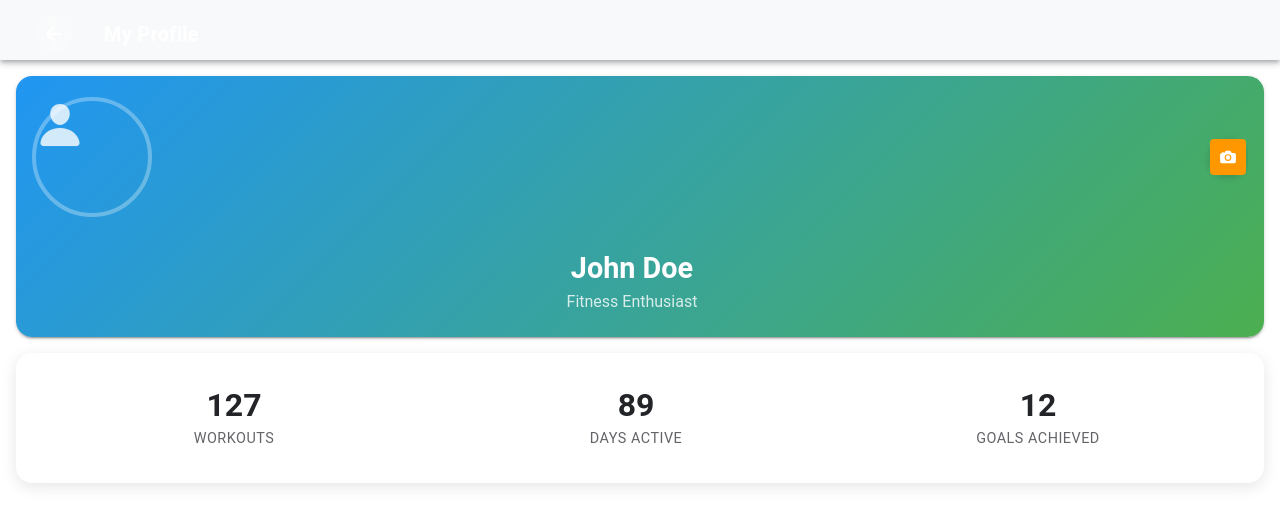
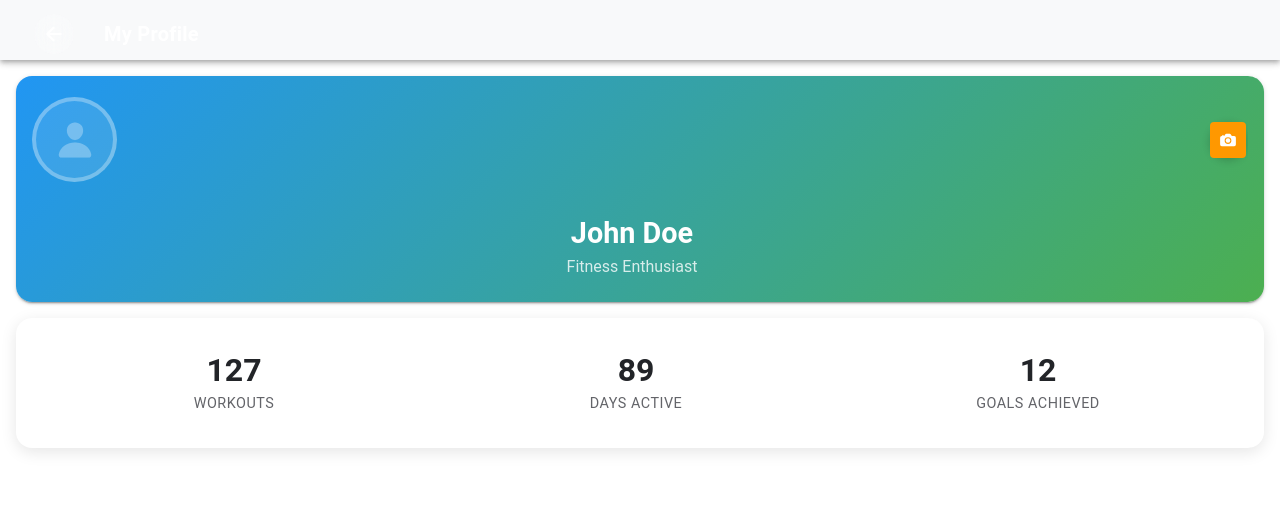
Before and after one commit to brentmaggard/ironforge-ionic, a React (Vite) app: page /profile in a window 1280 px wide. Shown: the top 526 px of the page. Built offline with nearby package versions, Linux system fonts and the light colour scheme.

Commit message:
Push recent changes

```diff
--- a/src/pages/Profile.css
+++ b/src/pages/Profile.css
@@ -81,11 +81,15 @@
 }
 
 .profile-avatar {
-  width: 120px;
-  height: 120px;
+  width: 85px;
+  height: 85px;
   border: 4px solid rgba(255, 255, 255, 0.3);
   cursor: pointer;
   transition: transform 0.2s ease;
+  display: flex;
+  align-items: center;
+  justify-content: center;
+  background: rgba(255, 255, 255, 0.1);
 }
 
 .profile-avatar:hover {
@@ -93,8 +97,8 @@
 }
 
 .avatar-placeholder {
-  font-size: 48px;
-  color: rgba(255, 255, 255, 0.8);
+  font-size: 40px !important;
+  color: rgba(255, 255, 255, 0.3) !important;
 }
 
 .camera-button {
```
Also changed, not shown: 1 other file (tests, documents, lock files or other folders).
